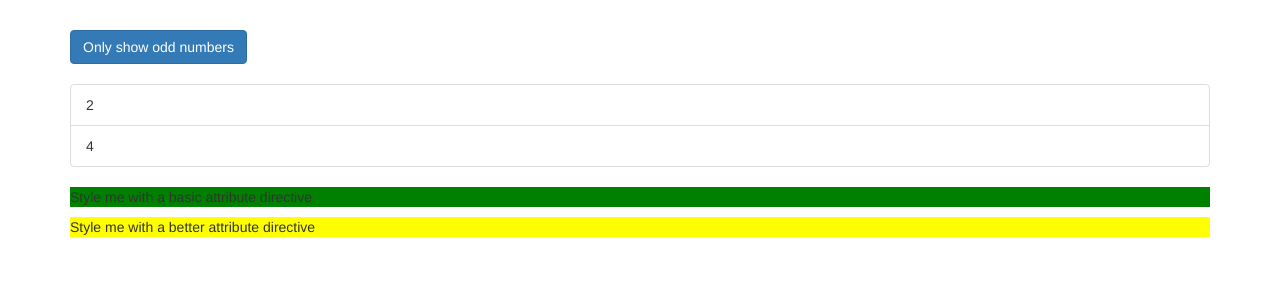
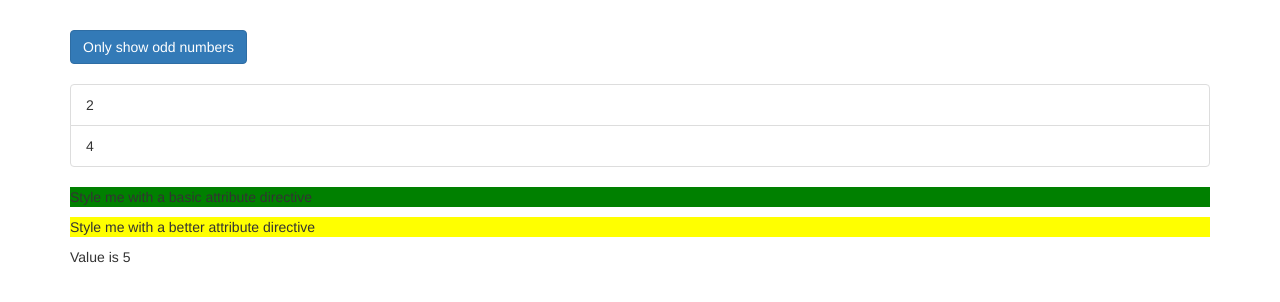
Before and after one commit to brunos1/studies-archives, an Angular app in the folder angular/complete-guide/directives-start/: page / in a window 1280 px wide. Shown: the top 302 px of the page. Built offline with nearby package versions, Linux system fonts and the light colour scheme.

Commit message:
ngSwitch

```diff
--- a/angular/complete-guide/directives-start/src/app/app.component.html
+++ b/angular/complete-guide/directives-start/src/app/app.component.html
@@ -54,6 +54,13 @@
       <!--<p appBetterHighlight [defaultColor]="'yellow'" [highlightColor]="'red'">Style me with a better attribute directive</p>-->
       <!--<p [appBetterHighlight]="'red'" [defaultColor]="'yellow'">Style me with a better attribute directive</p>-->
       <p [appBetterHighlight]="'red'" defaultColor="yellow">Style me with a better attribute directive</p><!-- when it is a string -->
+      <div [ngSwitch]="value">
+        <p *ngSwitchCase="5">Value is {{value}}</p>
+        <p *ngSwitchCase="10">Value is {{value}}</p>
+        <p *ngSwitchCase="15">Value is {{value}}</p>
+        <p *ngSwitchCase="20">Value is {{value}}</p>
+        <p *ngSwitchDefault>Value is default</p>
+      </div>
       <ng-template [ngIf]="onlyOdd">
         <p>Only odd</p>
       </ng-template>
--- a/angular/complete-guide/directives-start/src/app/app.component.ts
+++ b/angular/complete-guide/directives-start/src/app/app.component.ts
@@ -10,4 +10,5 @@ export class AppComponent {
   oddNumbers = [1, 3, 5];
   evenNumbers = [2, 4];
   onlyOdd = false;
+  value = 5;
 }
```
